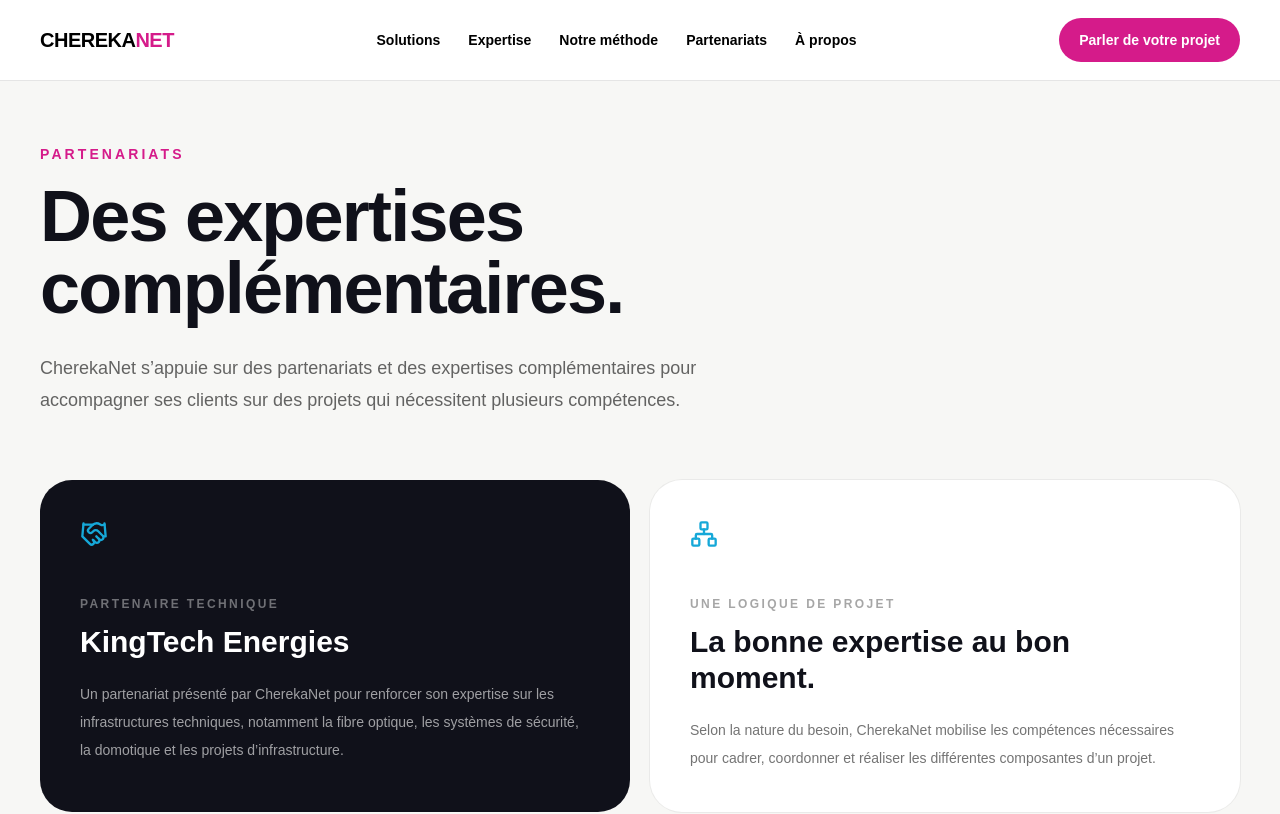
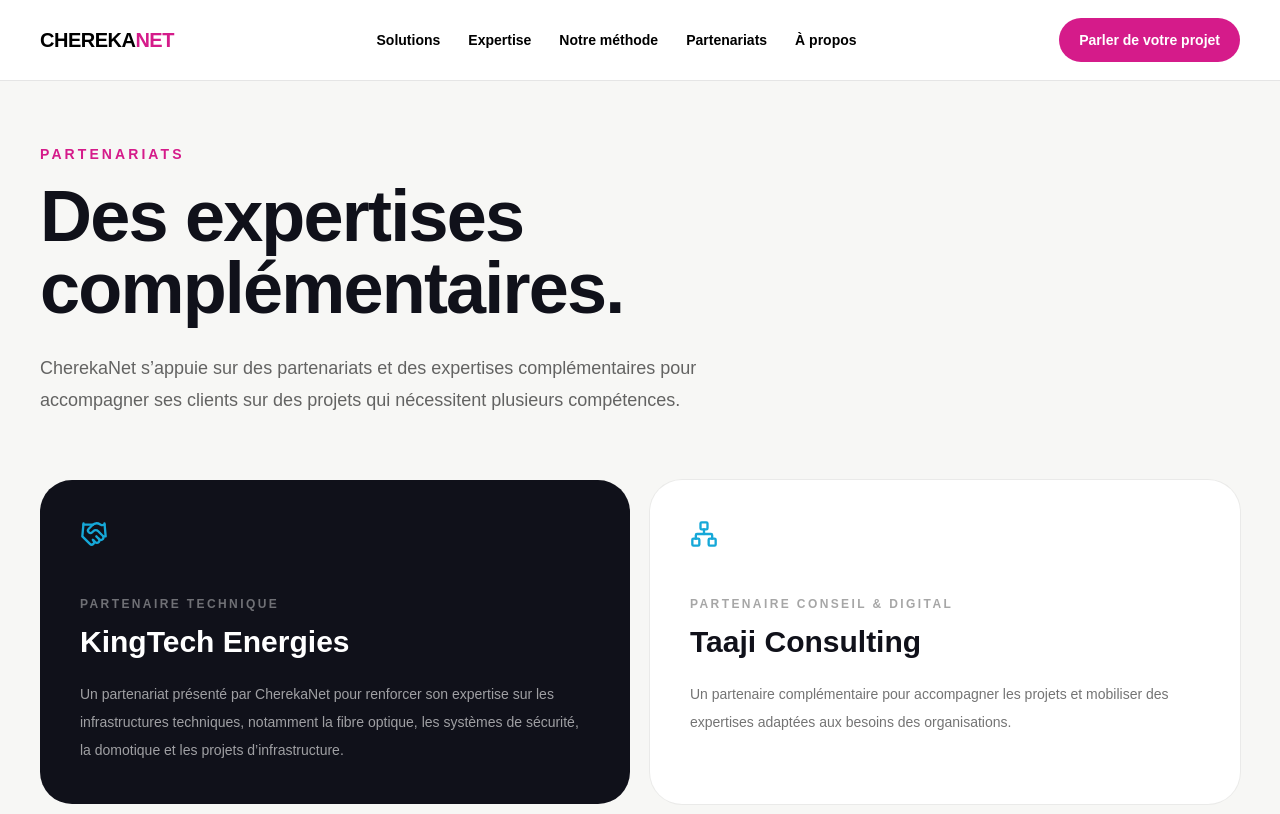
Before and after one commit to stevendolela/cherekanet, a Next.js app: page /partenariats in a window 1280 px wide. Shown: the top 814 px of the page. Built offline with nearby package versions, Linux system fonts and the light colour scheme.

Commit message:
feat: add Taaji Consulting as partner

```diff
--- a/app/partenariats/page.tsx
+++ b/app/partenariats/page.tsx
@@ -25,10 +25,10 @@
 
           <article className="rounded-[2rem] bg-white p-8 ring-1 ring-black/5 lg:p-10">
             <Network size={28} className="text-[#16a8d8]" />
-            <p className="mt-12 text-xs font-black uppercase tracking-[.2em] text-black/35">Une logique de projet</p>
-            <h2 className="mt-3 text-3xl font-black">La bonne expertise au bon moment.</h2>
+            <p className="mt-12 text-xs font-black uppercase tracking-[.2em] text-black/35">Partenaire conseil & digital</p>
+            <h2 className="mt-3 text-3xl font-black">Taaji Consulting</h2>
             <p className="mt-5 max-w-xl text-sm leading-7 text-black/55">
-              Selon la nature du besoin, CherekaNet mobilise les compétences nécessaires pour cadrer, coordonner et réaliser les différentes composantes d’un projet.
+              Un partenaire complémentaire pour accompagner les projets et mobiliser des expertises adaptées aux besoins des organisations.
             </p>
           </article>
         </div>
```
